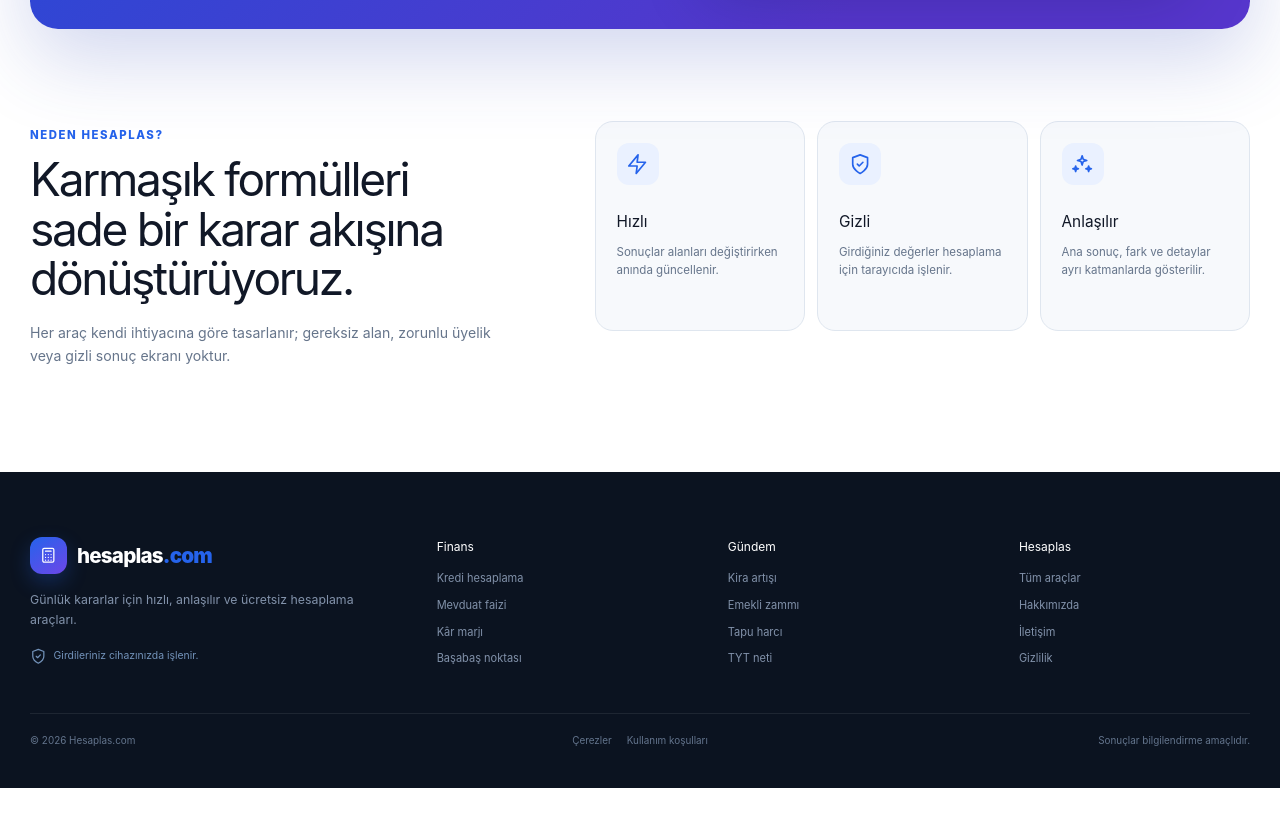
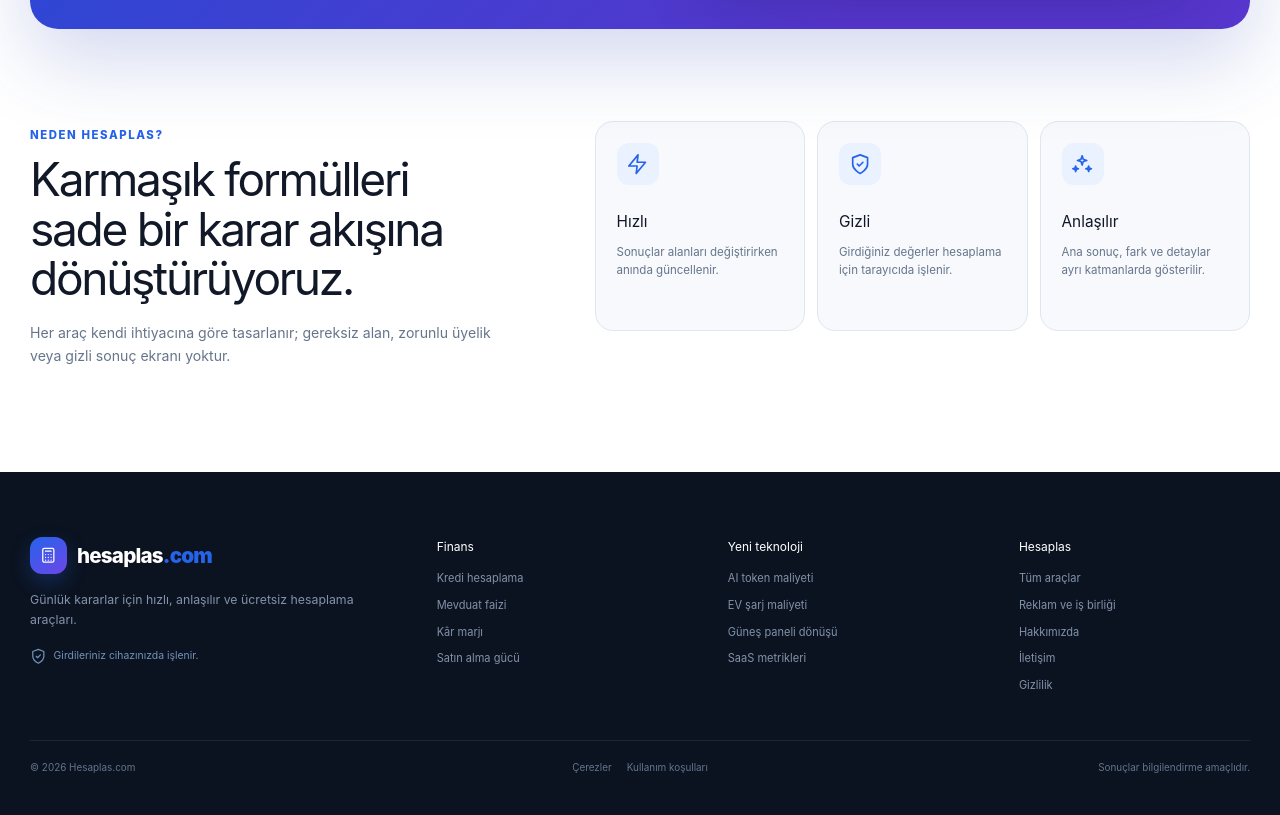
Before and after one commit to oguzdurak16-create/hesaplas, a Next.js app: page / in a window 1280 px wide. Shown: the part 2842-3657 px from the top of the page. Before the commit the page ends 3630 px from the top, so only its background shows below. Built offline with nearby package versions, Linux system fonts and the light colour scheme.

Commit message:
Footer teknoloji ve reklam bağlantılarını güncelle

```diff
--- a/src/components/Footer.js
+++ b/src/components/Footer.js
@@ -10,9 +10,9 @@ export default function Footer() {
           <p>Günlük kararlar için hızlı, anlaşılır ve ücretsiz hesaplama araçları.</p>
           <span className="footer-trust"><Icon name="shield" size="sm" /> Girdileriniz cihazınızda işlenir.</span>
         </div>
-        <div className="footer-links"><h3>Finans</h3><Link href="/kredi-hesaplama/">Kredi hesaplama</Link><Link href="/mevduat-faiz-hesaplama/">Mevduat faizi</Link><Link href="/kar-marji-hesaplama/">Kâr marjı</Link><Link href="/basabas-noktasi-hesaplama/">Başabaş noktası</Link></div>
-        <div className="footer-links"><h3>Gündem</h3><Link href="/kira-artis-hesaplama/">Kira artışı</Link><Link href="/emekli-maasi-zam-hesaplama/">Emekli zammı</Link><Link href="/tapu-harci-hesaplama/">Tapu harcı</Link><Link href="/yks-tyt-net-hesaplama/">TYT neti</Link></div>
-        <div className="footer-links"><h3>Hesaplas</h3><Link href="/tum-araclar/">Tüm araçlar</Link><Link href="/hakkimizda/">Hakkımızda</Link><Link href="/iletisim/">İletişim</Link><Link href="/gizlilik-politikasi/">Gizlilik</Link></div>
+        <div className="footer-links"><h3>Finans</h3><Link href="/kredi-hesaplama/">Kredi hesaplama</Link><Link href="/mevduat-faiz-hesaplama/">Mevduat faizi</Link><Link href="/kar-marji-hesaplama/">Kâr marjı</Link><Link href="/enflasyon-satin-alma-gucu/">Satın alma gücü</Link></div>
+        <div className="footer-links"><h3>Yeni teknoloji</h3><Link href="/yapay-zeka-token-maliyeti/">AI token maliyeti</Link><Link href="/elektrikli-arac-sarj-maliyeti/">EV şarj maliyeti</Link><Link href="/gunes-paneli-geri-donus-hesaplama/">Güneş paneli dönüşü</Link><Link href="/saas-mrr-churn-ltv-hesaplama/">SaaS metrikleri</Link></div>
+        <div className="footer-links"><h3>Hesaplas</h3><Link href="/tum-araclar/">Tüm araçlar</Link><Link href="/reklam-ve-isbirligi/">Reklam ve iş birliği</Link><Link href="/hakkimizda/">Hakkımızda</Link><Link href="/iletisim/">İletişim</Link><Link href="/gizlilik-politikasi/">Gizlilik</Link></div>
       </div>
       <div className="container footer-bottom"><span>© 2026 Hesaplas.com</span><div><Link href="/cerez-politikasi/">Çerezler</Link><Link href="/kullanim-kosullari/">Kullanım koşulları</Link></div><span>Sonuçlar bilgilendirme amaçlıdır.</span></div>
     </footer>
```
